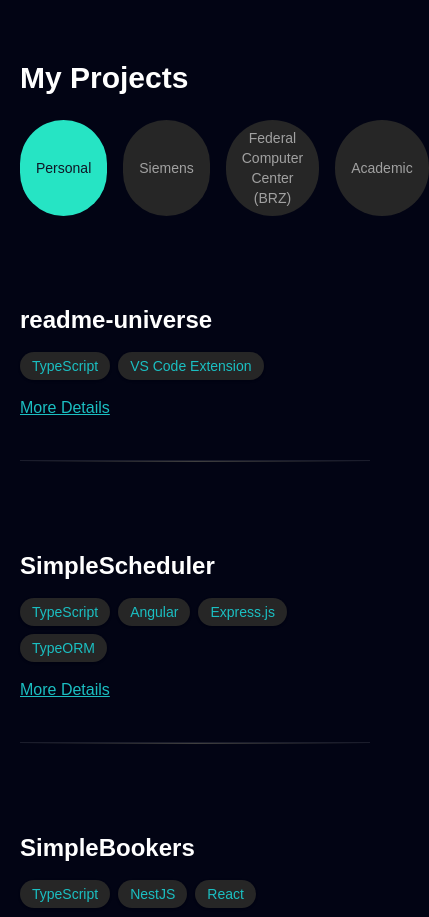
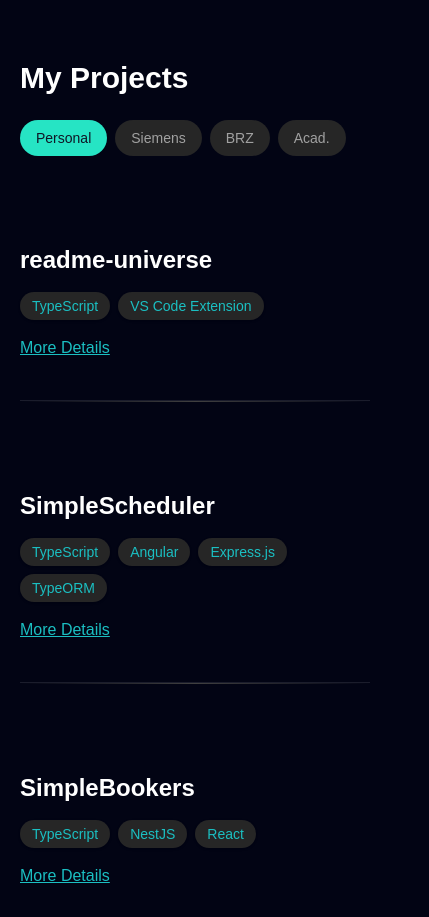
Before and after one commit to tnoori98/dev-portfolio, a React (Vite) app in the folder frontend/: page / in a window 390 px wide. Shown: the part 2460-3377 px from the top of the page, 429 px wide, since content can reach past the window. Built offline with nearby package versions, Linux system fonts and the light colour scheme; a web font is replaced by a local one.

Commit message:
fixed: mobile view for project tabs

```diff
--- a/frontend/src/projects/components/ProjectOverview.tsx
+++ b/frontend/src/projects/components/ProjectOverview.tsx
@@ -12,7 +12,7 @@ const filterProjcts = projectlist.filter((proj)=>proj.category === activeTab);
   return (
     <section id="projects" className="relative spacing section-spacing">
       <h2 className="text-heading">My Projects</h2>
-      <div className="flex gap-4 mt-6 mb-8">
+      <div className="flex flex-wrap gap-2 sm:gap-4 mt-6 mb-8">
         {tabs.map((tab: Tab) => (
             <button key={tab.value}
                     onClick={()=>setActiveTab(tab.value)}
--- a/frontend/src/projects/data/tabs.ts
+++ b/frontend/src/projects/data/tabs.ts
@@ -3,6 +3,6 @@ import type { Tab } from "../interfaces/Tab";
 export const tabs: Tab[] = [
     {label: "Personal", value: "personal"},
     {label: "Siemens", value: "siemens"},
-    {label: "Federal Computer Center (BRZ)", value: "brz"},
-    {label: "Academic", value: "academic"}
+    {label: "BRZ", value: "brz"},
+    {label: "Acad.", value: "academic"}
 ]
```
